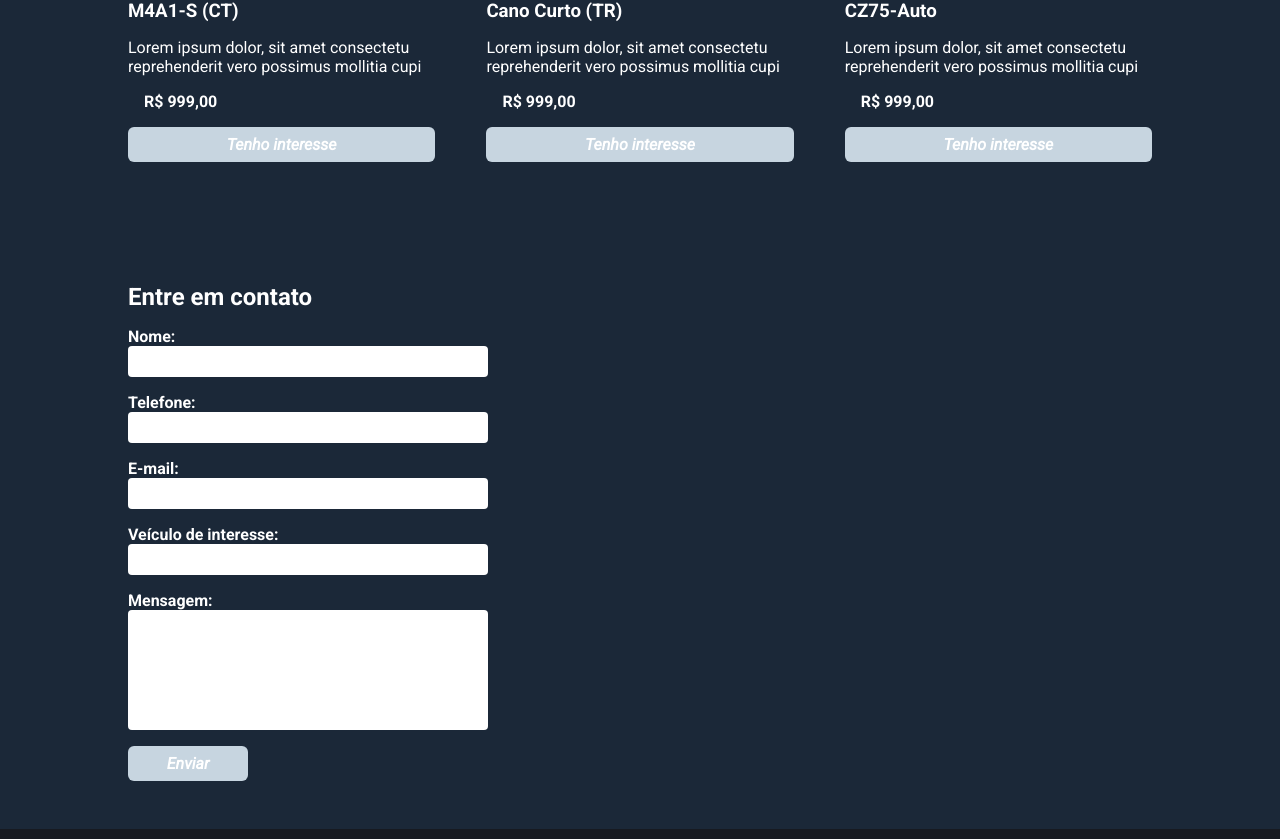
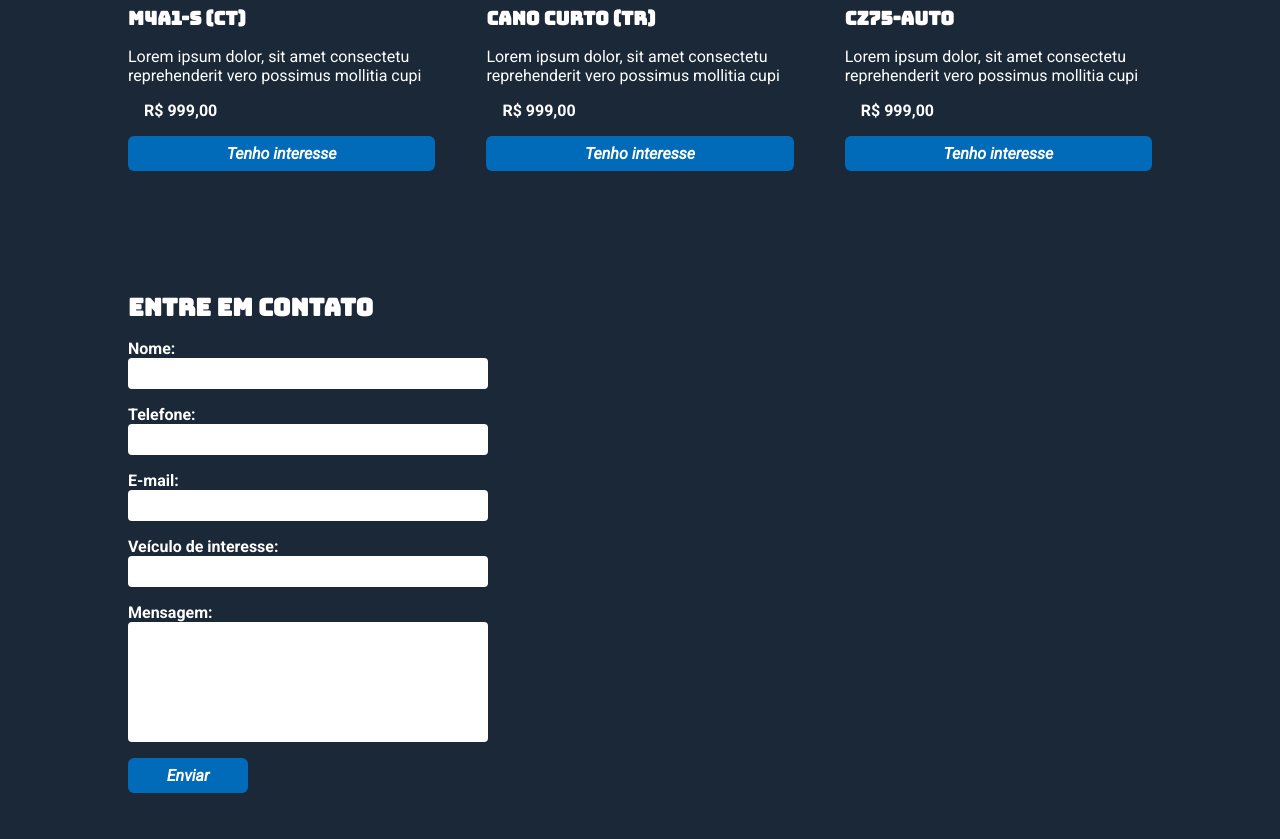
Before and after one commit to TiagoZocatelli/css_resp, a plain HTML site: page index.html in a window 1280 px wide. Shown: the part 1218-2057 px from the top of the page. Drawn offline with nearby package versions, Linux system fonts and the light colour scheme.

Commit message:
First Commit

```diff
--- a/js/main.js
+++ b/js/main.js
@@ -40,7 +40,7 @@ $(document).ready(function() {
         }
     });
 
-    $('.lista-veiculos button').click(function () {
+    $('.lista-armas button').click(function () {
         const destino = $('#contato');
         const nomeVeiculo = $(this).parent().find('h3').text();
 
--- a/main.css
+++ b/main.css
@@ -99,6 +99,12 @@ section {
 
 section h2 {
     margin-bottom: 16px;
+    font-family: 'Bungee', sans-serif;
+}
+
+section h3{
+    margin-bottom: 16px;
+    font-family: 'Bungee', sans-serif;
 }
 
 .lista-armas {
@@ -128,7 +134,7 @@ button {
     width: 100%;
     padding: 8px 0;
     border: none;
-    background-color: #c7d5e0;
+    background-color: #016ab9;
     color: #fff;
     font-size: 16px;
     font-weight: bold;
```
